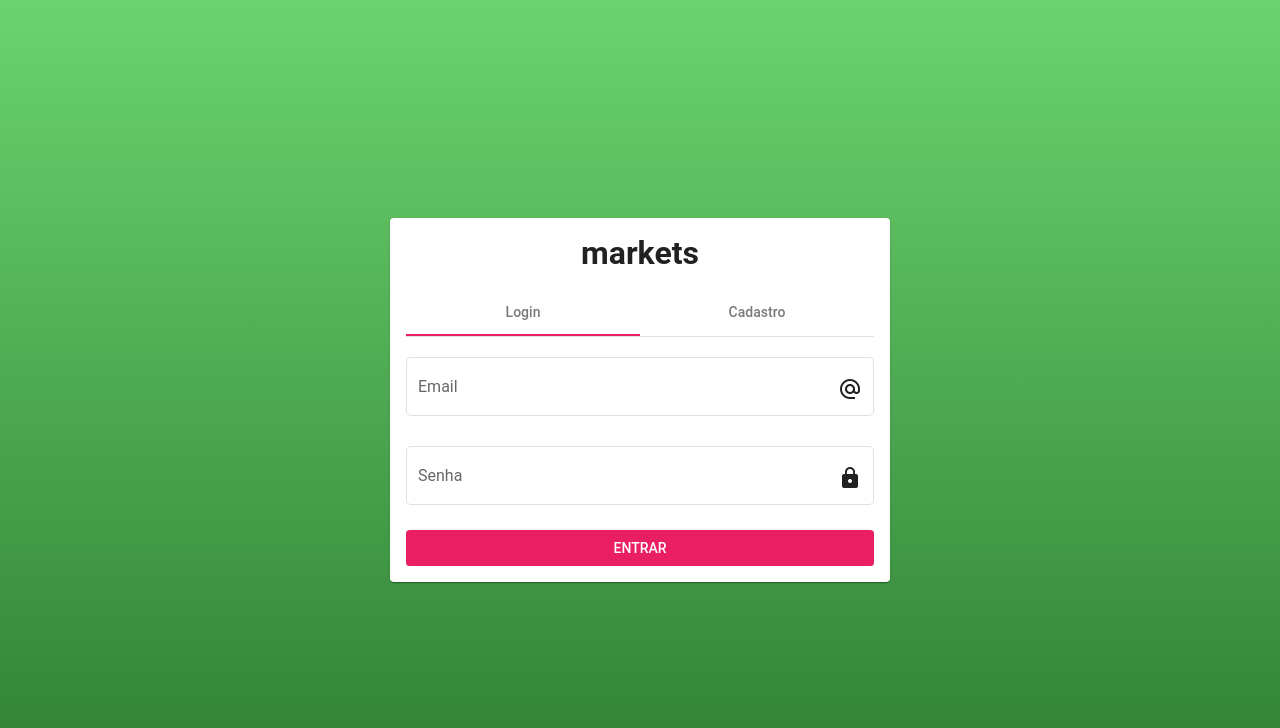
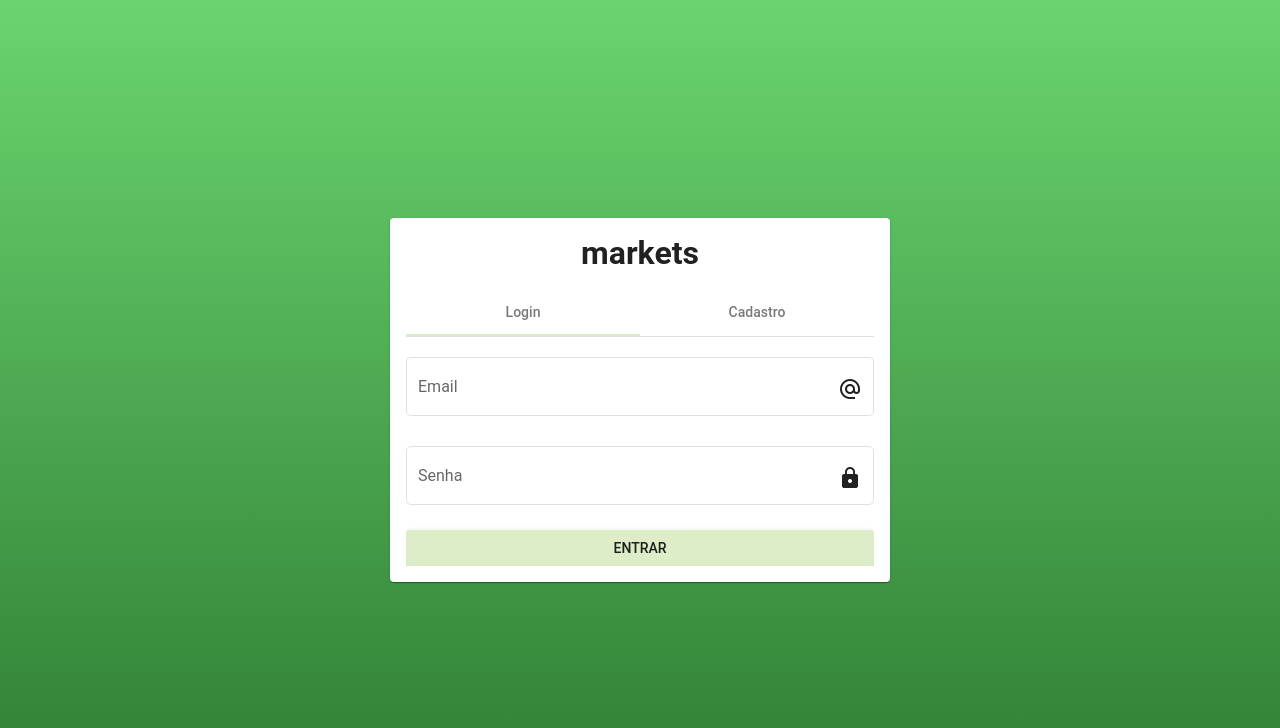
Before and after one commit to carlosfelipespinola/markets, an Angular app: page /home in a window 1280 px wide. Shown: the top 728 px of the page. Built offline with nearby package versions, Linux system fonts and the light colour scheme.

Commit message:
accent color alterada

```diff
--- a/src/default-app-theme.scss
+++ b/src/default-app-theme.scss
@@ -10,7 +10,7 @@
 // (imported above). For each palette, you can optionally specify a default, lighter, and darker
 // hue. Available color palettes: https://material.io/design/color/
 $app-primary: mat-palette($mat-green, 800);
-$app-accent:  mat-palette($mat-pink, 500);
+$app-accent:  mat-palette($mat-light-green, 100);
 
 // The warn palette is optional (defaults to red).
 $app-warn:    mat-palette($mat-red);
```
